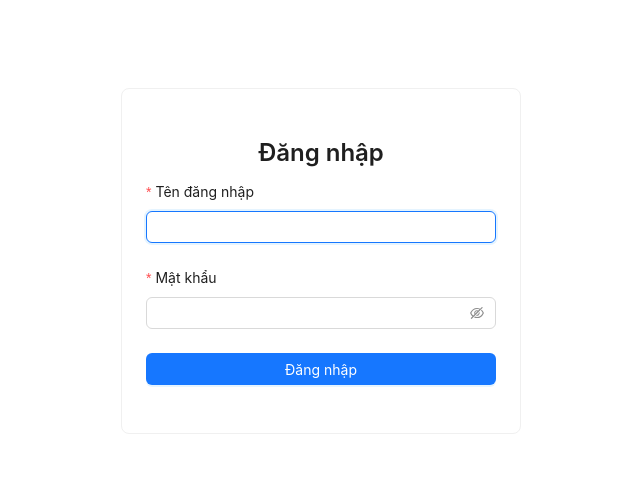
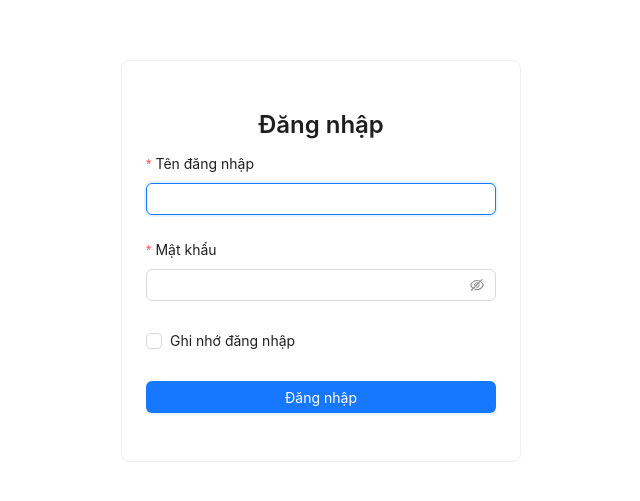
Before and after one commit to thanhhuy1234ok/agile-itcv-frontend, a React (Vite) app: page /login in a window 1280 px wide. Shown: the part 147-648 px from the top of the page, without its empty margins (319-959 px from the left). Built offline with nearby package versions, Linux system fonts and the light colour scheme.

Commit message:
no message

```diff
--- /dev/null
+++ b/src/components/layout/layout.user.tsx
@@ -0,0 +1,22 @@
+import { Outlet } from 'react-router-dom';
+import type { FC } from 'react';
+
+const UserLayout: FC = () => {
+  return (
+    <div style={{ minHeight: '100vh', display: 'flex', flexDirection: 'column' }}>
+      <header style={{ background: '#1890ff', padding: '10px', color: 'white' }}>
+        <h1>🌐 User Header</h1>
+      </header>
+
+      <main style={{ flex: 1, padding: '20px' }}>
+        <Outlet />
+      </main>
+
+      <footer style={{ background: '#001529', padding: '10px', color: 'white', textAlign: 'center' }}>
+        © 2025 My App - All rights reserved.
+      </footer>
+    </div>
+  );
+};
+
+export default UserLayout;
--- a/src/components/share/customForm.tsx
+++ b/src/components/share/customForm.tsx
@@ -1,11 +1,11 @@
 import { useEffect, useRef } from 'react';
-import { Form, Input, Button, Typography } from 'antd';
+import { Form, Input, Button, Typography, Checkbox } from 'antd';
 import type { FormProps } from 'antd';
 import type { InputRef } from 'antd';
 
 const { Title } = Typography;
 
-type InputType = 'text' | 'password' | 'email';
+type InputType = 'text' | 'password' | 'email' | 'checkbox';
 
 export interface FieldConfig {
   name: string;
@@ -27,22 +27,40 @@ function CustomForm<T>({
   onFinish,
   ...rest
 }: CustomFormProps<T>) {
-    const inputRef = useRef<InputRef>(null)
-    useEffect(() => {
-        inputRef.current?.focus();
-    }, []);
+  const inputRef = useRef<InputRef>(null);
+
+  useEffect(() => {
+    inputRef.current?.focus();
+  }, []);
+
   return (
     <>
-      <Title level={3} style={{ textAlign: 'center' }}>{title}</Title>
+      {title && (
+        <Title level={3} style={{ textAlign: 'center' }}>
+          {title}
+        </Title>
+      )}
       <Form<T> layout="vertical" onFinish={onFinish} {...rest}>
         {fields.map((field, index) => (
           <Form.Item
             key={field.name}
-            name={field.name}
-            label={field.label}
-            rules={field.rules || [{ required: true, message: `Vui lòng nhập ${field.label}` }]}
+            name={field.name as any}
+            label={field.type === 'checkbox' ? undefined : field.label}
+            valuePropName={field.type === 'checkbox' ? 'checked' : undefined}
+            rules={
+              field.rules ??
+              (field.type === 'checkbox'
+                ? undefined
+                : [{ required: true, message: `Vui lòng nhập ${field.label}` }])
+            }
           >
-            {field.type === 'password' ? <Input.Password /> : <Input ref={index === 0 ? inputRef : undefined}/>}
+            {field.type === 'password' ? (
+              <Input.Password />
+            ) : field.type === 'checkbox' ? (
+              <Checkbox>{field.label}</Checkbox>
+            ) : (
+              <Input ref={index === 0 ? inputRef : undefined} />
+            )}
           </Form.Item>
         ))}
         <Form.Item>
--- a/src/pages/login.tsx
+++ b/src/pages/login.tsx
@@ -2,21 +2,22 @@ import React from 'react';
 import { Card, message } from 'antd';
 import CustomForm from '@/components/share/customForm';
 import type { FieldConfig } from '@/components/share/customForm'
-// import type { FormProps } from 'antd';
 
 interface LoginValues {
   username: string;
   password: string;
+  remember: boolean;
 }
 
 const LoginPage: React.FC = () => {
   const fields: FieldConfig[] = [
     { name: 'username', label: 'Tên đăng nhập', type: 'text' },
     { name: 'password', label: 'Mật khẩu', type: 'password' },
+    { name: 'remember', label: 'Ghi nhớ đăng nhập', type: 'checkbox' }
   ];
 
   const handleLogin = (values: LoginValues) => {
-    console.log('Đăng nhập:', values.username);
+    console.log('Đăng nhập:', values);
     message.success('Đăng nhập thành công');
     };
 
--- a/src/routers/router.tsx
+++ b/src/routers/router.tsx
@@ -1,11 +1,20 @@
 import { createBrowserRouter } from "react-router-dom";
 import HomePage from '@/pages/home';
+import UserLayout from '@/components/layout/layout.user'
 import LoginPage from "@/pages/login";
 const router = createBrowserRouter([
   {
     path: "/",
-    element: <HomePage />,
+    element: <UserLayout />,
+    children:
+    [
+      {
+        index: true,
+        element: <HomePage />
+      }
+    ]
   },
+
   {
     path: "/login",
     element: <LoginPage />
```
